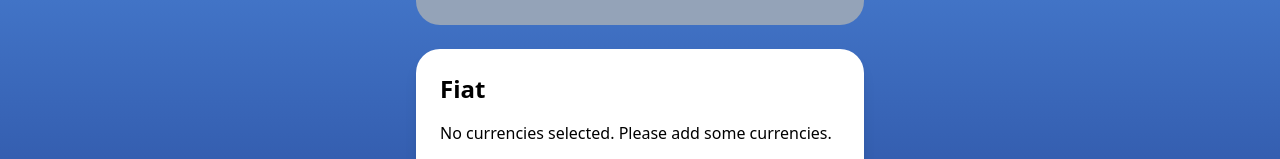
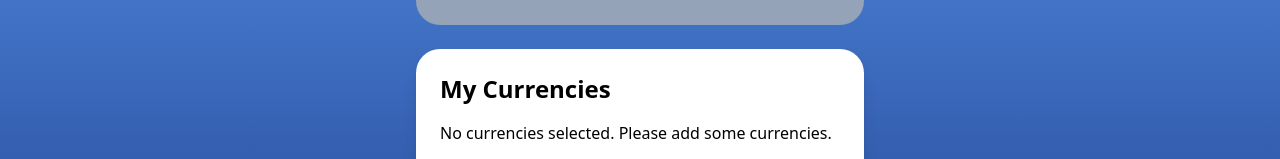
Before and after one commit to mylordkaz/currencyConverter, a React (Vite) app in the folder frontend/: page / in a window 1280 px wide. Shown: the part 369-528 px from the top of the page. Built offline with nearby package versions, Linux system fonts and the light colour scheme; no server answers.

Commit message:
change list title

```diff
--- a/frontend/src/App.tsx
+++ b/frontend/src/App.tsx
@@ -245,7 +245,7 @@
           </div>
 
           <div className="w-full max-w-md bg-white rounded-3xl shadow-lg mt-6 p-6">
-            <h1 className="text-2xl font-bold mb-4">Fiat</h1>
+            <h1 className="text-2xl font-bold mb-4">My Currencies</h1>
 
             <Droppable droppableId="currency">
               {(provided) => (
```
